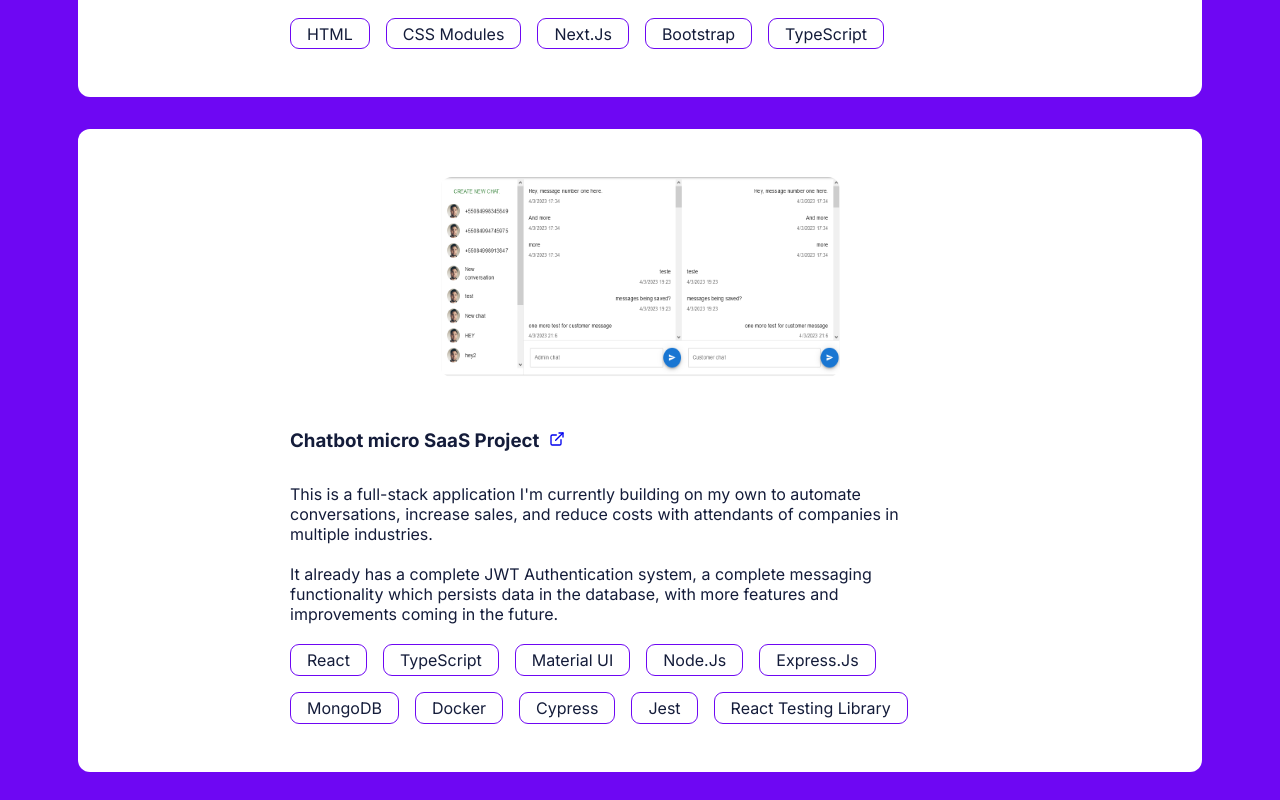
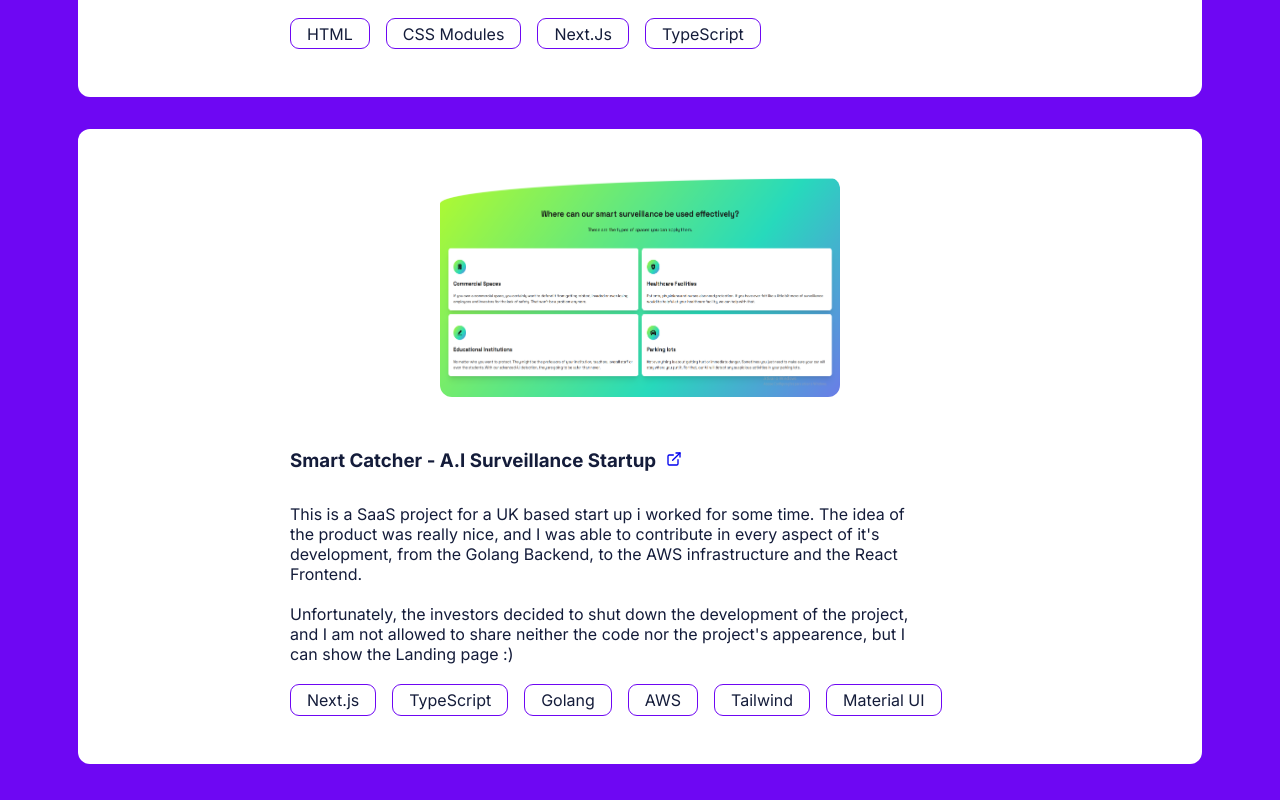
Before and after one commit to danielflorencio/second-portfolio, a Next.js app: page / in a window 1280 px wide. Shown: the part 3320-4120 px from the top of the page. Built offline with nearby package versions, Linux system fonts and the light colour scheme; no server answers.

Commit message:
switched the chatbot project for the smart catcher project.

```diff
--- a/src/data/projects.ts
+++ b/src/data/projects.ts
@@ -1,28 +1,54 @@
-export const projects = [
-    { imgSrc: '/calon-website.png',
-    title: 'Calon - Digital Marketing Agency Landing Page',
-    descriptionParagraphs:
-    ['Created a High-speed and conversion-focused landing page for a Brazilian digital marketing agency.',
-     'I also crafted the copywriting for the page and ensured its deployment to production, making it readily accessible within a cloud environment.'],
-    skills: ['HTML', 'CSS Modules', 'Next.Js', 'Bootstrap', 'TypeScript'],
-    liveLink: 'https://calon-website.pages.dev/',
-    repoLink: 'https://calon-website.pages.dev/',
-    direction: 'direct',
-    customHeight: '400',
-    customWidth: '330'
+export type TProject = {
+    customHeight: number,
+    customWidth: number,
+    imgSrc: string,
+    title: string,
+    descriptionParagraphs: string[],
+    liveLink?: string,
+    repoLink: string,
+    skills: string[],
+    direction: 'direct' | 'reverse'
+}
 
+export const projects: TProject[] = [
+    {
+        imgSrc: '/calon-website.png',
+        title: 'Calon - Digital Marketing Agency Landing Page',
+        descriptionParagraphs:
+        ['Created a High-speed and conversion-focused landing page for a Brazilian digital marketing agency.',
+        'I also crafted the copywriting for the page and ensured its deployment to production, making it readily accessible within a cloud environment.'],
+        skills: ['HTML', 'CSS Modules', 'Next.Js', 'TypeScript'],
+        liveLink: 'https://calon-website.pages.dev/',
+        repoLink: 'https://calon-website.pages.dev/',
+        direction: 'direct',
+        customHeight: 400,
+        customWidth: 330
     },
+    {
+        imgSrc: '/smartcatcher.png',
+        title: 'Smart Catcher - A.I Surveillance Startup',
+        descriptionParagraphs: [
+            `This is a SaaS project for a UK based start up i worked for some time. The idea of the product was really nice, and I was able to contribute in every aspect of it's development, from the Golang Backend, to the AWS infrastructure and the React Frontend.`,
+            `Unfortunately, the investors decided to shut down the development of the project, and I am not allowed to share neither the code nor the project's appearence, but I can show the Landing page :)`
+        ],
+        skills: ['Next.js', 'TypeScript', 'Golang', 'AWS', 'Tailwind', 'Material UI'],
+        liveLink: 'https://smartcatcher.vercel.app/',
+        repoLink: 'https://github.com/danielflorencio/scatcher-website',
+        direction: 'reverse',
+        customHeight: 220,
+        customWidth: 400
+    }
 
-    { imgSrc: '/chatbot-app.png',
-    title: 'Chatbot micro SaaS Project',
-    descriptionParagraphs:
-    ["This is a full-stack application I'm currently building on my own to automate conversations, increase sales, and reduce costs with attendants of companies in multiple industries.",
-    'It already has a complete JWT Authentication system, a complete messaging functionality which persists data in the database, with more features and improvements coming in the future.'],
-    skills: ['React', 'TypeScript', 'Material UI', 'Node.Js', 'Express.Js', 'MongoDB', 'Docker', 'Cypress', 'Jest', 'React Testing Library'],
-    liveLink: 'https://github.com/danielflorencio/chatbot-monorepo',
-    repoLink: 'https://github.com/danielflorencio/chatbot-monorepo',
-    direction: 'reverse',
-    customHeight: '200',
-    customWidth: '400'
-},
+//     { imgSrc: '/chatbot-app.png',
+//     title: 'Chatbot micro SaaS Project',
+//     descriptionParagraphs:
+//     ["This is a full-stack application I'm currently building on my own to automate conversations, increase sales, and reduce costs with attendants of companies in multiple industries.",
+//     'It already has a complete JWT Authentication system, a complete messaging functionality which persists data in the database, with more features and improvements coming in the future.'],
+//     skills: ['React', 'TypeScript', 'Material UI', 'Node.Js', 'Express.Js', 'MongoDB', 'Docker', 'Cypress', 'Jest', 'React Testing Library'],
+//     liveLink: 'https://github.com/danielflorencio/chatbot-monorepo',
+//     repoLink: 'https://github.com/danielflorencio/chatbot-monorepo',
+//     direction: 'reverse',
+//     customHeight: 200,
+//     customWidth: 400
+// },
 ]
--- a/src/sectionLayouts/Projects/Index.tsx
+++ b/src/sectionLayouts/Projects/Index.tsx
@@ -1,25 +1,26 @@
 import {FiExternalLink} from 'react-icons/fi'
-import { projects } from '@/data/projects'
+import { TProject, projects } from '@/data/projects'
 import Image from 'next/image'
 import styles from './styles.module.css'
+
 export default function Projects(){
     return(
         <section id='projects' className={styles.section}>
             <h2 className={styles.sectionTitle}>Take a look at some of the projects I've made.</h2>
-            {/* <h3 className={styles.sectionSubtitle}></h3> */}
             <div className={styles.container}>
-                <ProjectOne project={projects[0]}/>
-                <ProjectTwo project={projects[1]}/>
+                <PortfolioProject project={projects[0]}/>
+                <PortfolioProject project={projects[1]}/>
             </div>
         </section>
     )
 }
 
-function ProjectOne({project}: {project: any}){
+
+const PortfolioProject = ({project}: {project: TProject}) => {
     return(
         <div className={styles.projectBlock}>
             <div className={styles.projectImgContainer}>
-                <Image alt='' height={`${project.customHeight}`} width={`${project.customWidth}`} src={project.imgSrc} className={styles.projectImg}/>
+                <Image alt='' height={project.customHeight} width={project.customWidth} src={project.imgSrc} className={styles.projectImg}/>
             </div>
             <div className={styles.projectDescriptionContainer}>
                 <div>
@@ -44,32 +45,3 @@
         </div>
     )
 }
-
-function ProjectTwo({project}: {project: any}){
-    return(
-        <div className={styles.projectBlock}>
-            <div className={styles.projectImgContainer}>
-                <Image alt='' height={`${project.customHeight}`} width={`${project.customWidth}`} src={project.imgSrc} className={styles.projectImg}/>
-            </div>
-            <div className={styles.projectDescriptionContainer}>
-                <div>
-                    <div className={styles.titleAndIconContainer}>
-                        <h3 className="">{project.title}</h3>
-                        <a href={project.liveLink} className="hover:text-sky-400 transition-colors duration-150" target="_blank" rel="noopener noreferrer">
-                            <FiExternalLink/>
-                        </a>
-                    </div>
-                    <div className={styles.descriptionParagraphs}>
-                    {project.descriptionParagraphs.map((paragraph: any, pIndex: number) =>(
-                        <p key={pIndex} className={styles.descriptionParagraph}>{paragraph}<br/><br/></p>
-                    ))}
-                    </div>                </div>
-                <div className={styles.skillList}>
-                    {project.skills.map((skill: any, skillIndex: number) => (
-                        <div key={skillIndex} className={styles.skillItem}>{skill}</div>
-                    ))}
-                </div>
-            </div>
-        </div>
-    )
-}
```
Also changed, not shown: public/smartcatcher.png (added), 1 other file (tests, documents, lock files or other folders).
